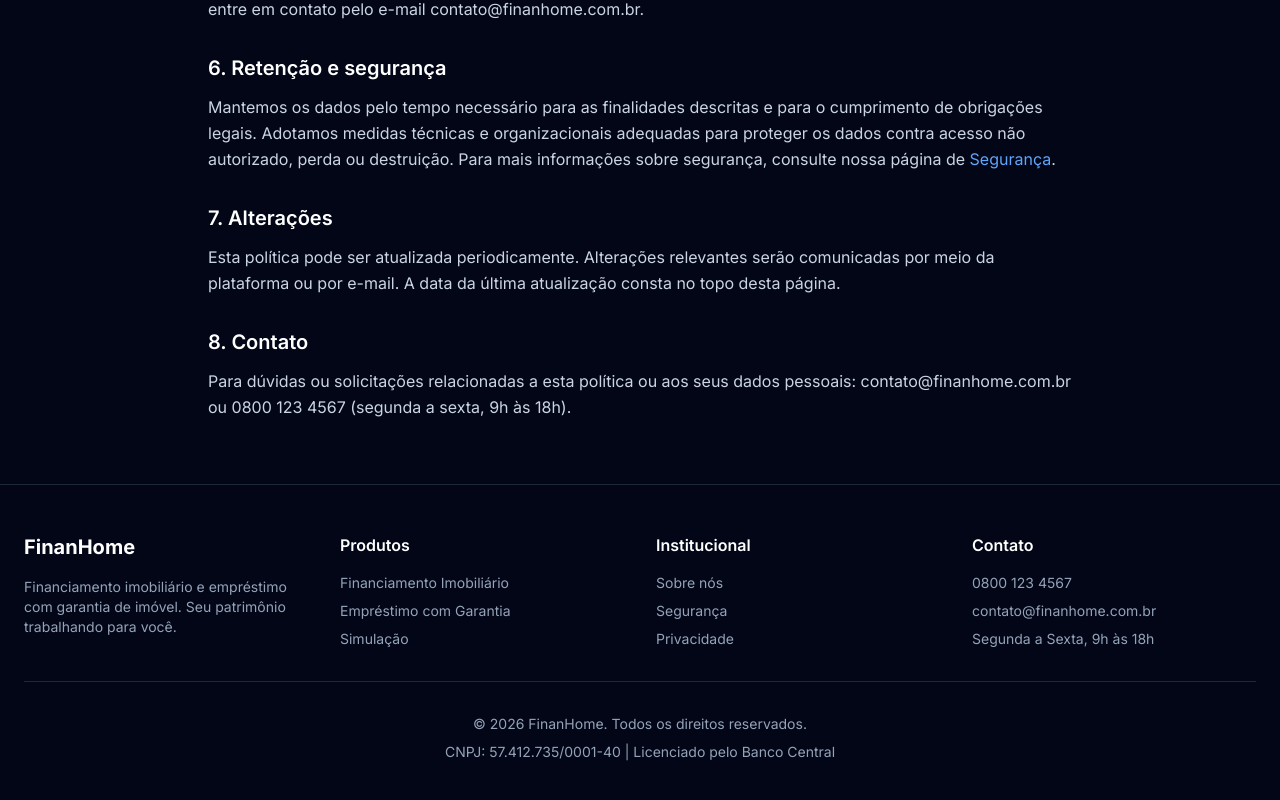
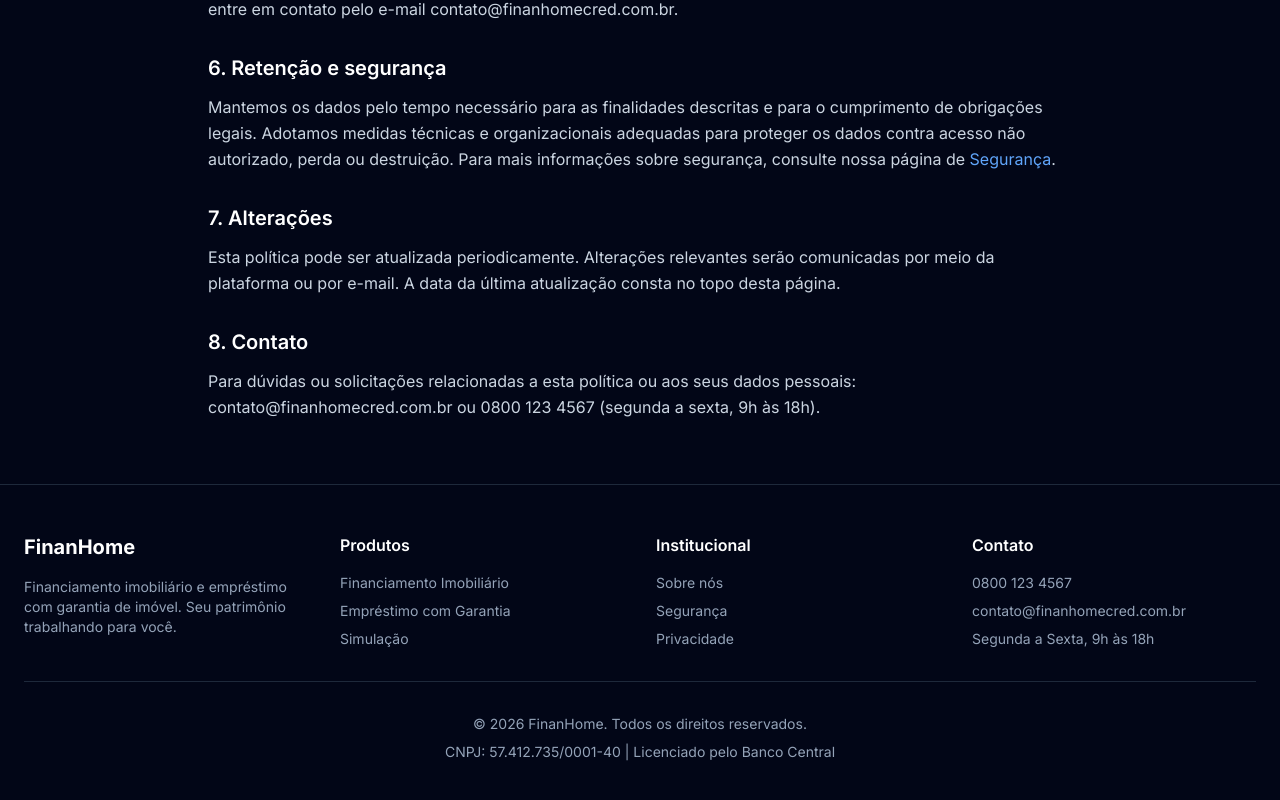
Before and after one commit to thiago-papim/finanhome, a React (Create React App) app: page /privacidade in a window 1280 px wide. Shown: the part 1286-2086 px from the top of the page. Built offline with nearby package versions, Linux system fonts and the light colour scheme; a web font is replaced by a local one.

Commit message:
Mudando logo para whatsapp

```diff
--- a/public/index.html
+++ b/public/index.html
@@ -10,7 +10,7 @@
     <meta name="keywords" content="empréstimo com garantia de imóvel, financiamento imóvel, crédito imobiliário, antecipação FGTS, simulação empréstimo, FinanHome" />
     <meta name="author" content="FinanHome" />
     <meta name="robots" content="index, follow" />
-    <link rel="canonical" href="https://www.finanhome.com.br/" />
+    <link rel="canonical" href="https://www.finanhomecred.com.br/" />
 
     <!-- Open Graph (Facebook, Google Ads, compartilhamento) -->
     <meta property="og:type" content="website" />
@@ -18,7 +18,7 @@
     <meta property="og:site_name" content="FinanHome" />
     <meta property="og:title" content="FinanHome | Financiamento e Empréstimo com Garantia de Imóvel" />
     <meta property="og:description" content="Simule empréstimo e financiamento com garantia de imóvel. Avaliação rápida, registro em cartório incluso e liberação em até 24h." />
-    <meta property="og:url" content="https://www.finanhome.com.br/" />
+    <meta property="og:url" content="https://www.finanhomecred.com.br/" />
     <meta property="og:image" content="%PUBLIC_URL%/logo512.png" />
     <meta property="og:image:alt" content="FinanHome - Crédito com garantia de imóvel" />
 
--- a/src/components/Home/Footer.jsx
+++ b/src/components/Home/Footer.jsx
@@ -70,7 +70,7 @@ function Footer({ onSimulate }) {
             <h4 className="font-semibold mb-4">Contato</h4>
             <ul className="space-y-2 text-sm text-slate-400">
               <li>0800 123 4567</li>
-              <li>contato@finanhome.com.br</li>
+              <li>contato@finanhomecred.com.br</li>
               <li>Segunda a Sexta, 9h às 18h</li>
             </ul>
           </div>
--- a/src/pages/Privacidade.jsx
+++ b/src/pages/Privacidade.jsx
@@ -89,7 +89,7 @@ export default function Privacidade() {
               dados incompletos ou desatualizados; solicitar a anonimização, bloqueio ou eliminação
               de dados desnecessários ou tratados em desconformidade; revogar o consentimento; e
               solicitar a portabilidade dos dados. Para exercer esses direitos, entre em contato
-              pelo e-mail contato@finanhome.com.br.
+              pelo e-mail contato@finanhomecred.com.br.
             </p>
           </section>
 
@@ -120,7 +120,7 @@ export default function Privacidade() {
             <h2 className="text-xl font-semibold text-white mb-3">8. Contato</h2>
             <p className="leading-relaxed">
               Para dúvidas ou solicitações relacionadas a esta política ou aos seus dados pessoais:
-              contato@finanhome.com.br ou 0800 123 4567 (segunda a sexta, 9h às 18h).
+              contato@finanhomecred.com.br ou 0800 123 4567 (segunda a sexta, 9h às 18h).
             </p>
           </section>
         </div>
--- a/src/pages/Seguranca.jsx
+++ b/src/pages/Seguranca.jsx
@@ -79,7 +79,7 @@ export default function Seguranca() {
             <h2 className="text-xl font-semibold text-white mb-3">Dúvidas</h2>
             <p className="leading-relaxed">
               Em caso de dúvidas sobre segurança ou suspeita de uso indevido de sua conta ou dados,
-              entre em contato pelo e-mail contato@finanhome.com.br ou pelo telefone 0800 123 4567.
+              entre em contato pelo e-mail contato@finanhomecred.com.br ou pelo telefone 0800 123 4567.
             </p>
           </section>
         </div>
--- a/src/pages/SobreNos.jsx
+++ b/src/pages/SobreNos.jsx
@@ -61,7 +61,7 @@ export default function SobreNos() {
             <h2 className="text-xl font-semibold text-white mb-3">Contato</h2>
             <p className="leading-relaxed">
               Para dúvidas sobre a FinanHome ou nossos serviços, entre em contato pelo telefone 0800
-              123 4567 ou pelo e-mail contato@finanhome.com.br, de segunda a sexta-feira, das 9h às
+              123 4567 ou pelo e-mail contato@finanhomecred.com.br, de segunda a sexta-feira, das 9h às
               18h.
             </p>
           </section>
```
